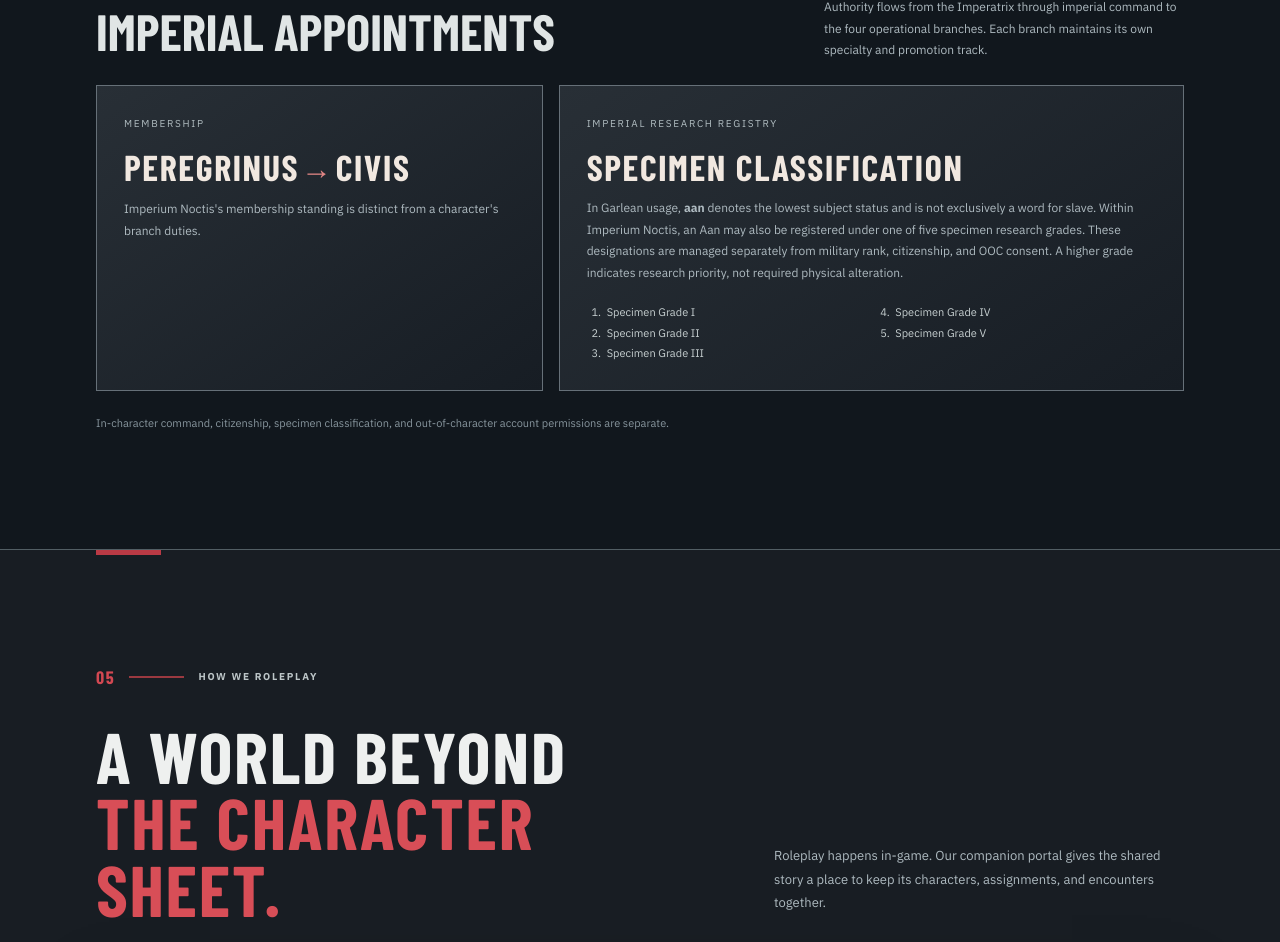
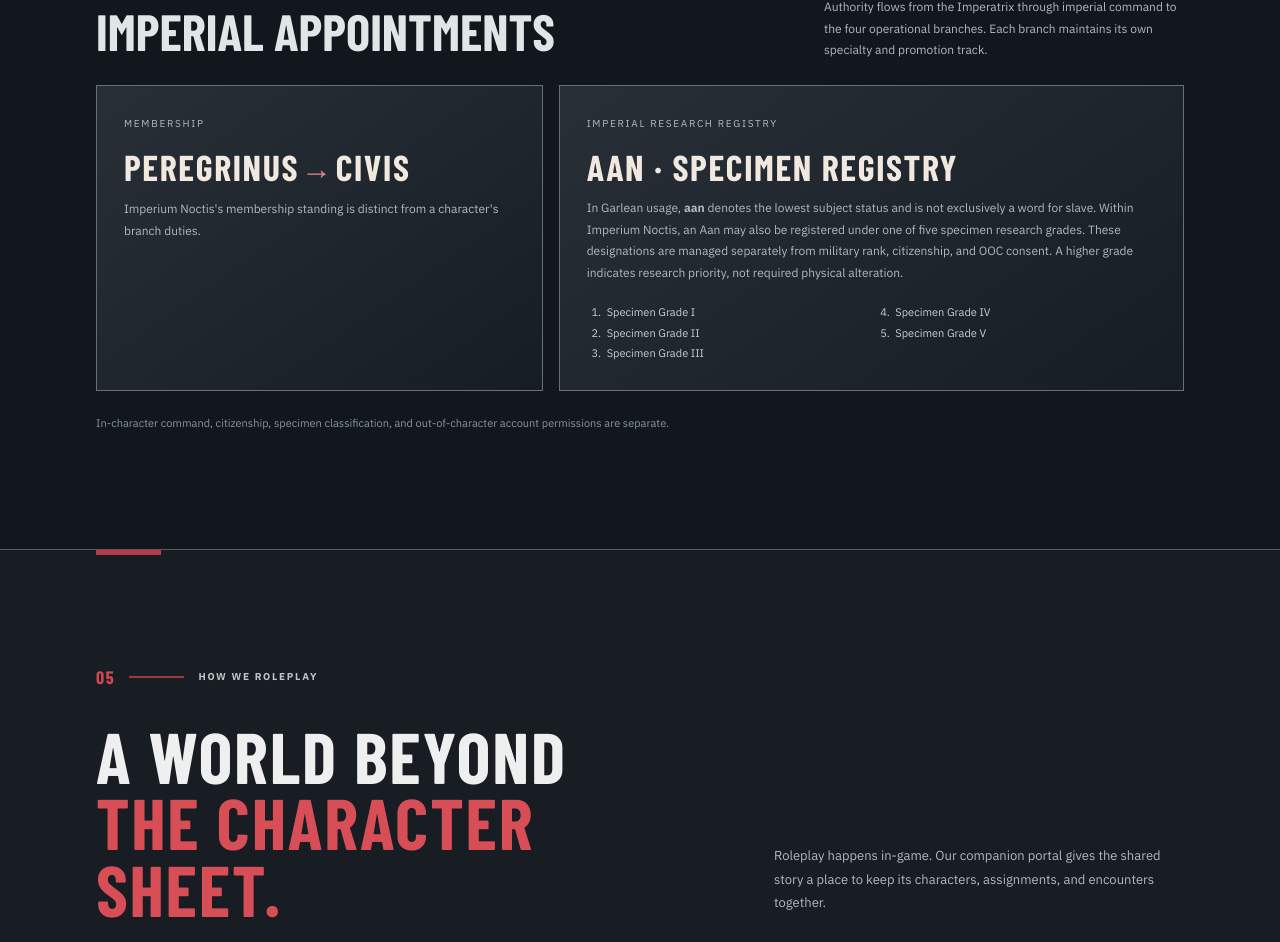
Before and after one commit to evelynrose20/eclipse-order-dashboard, a React (Vite) app: page / in a window 1280 px wide. Shown: the part 5626-6568 px from the top of the page. Built offline with nearby package versions, Linux system fonts and the light colour scheme; no server answers; a web font is replaced by a local one.

Commit message:
Remove invented specimen nomenclature from src/PublicSite.jsx

```diff
--- a/src/PublicSite.jsx
+++ b/src/PublicSite.jsx
@@ -159,7 +159,7 @@ export default function PublicSite(){
      <div className="public-branch-intro"><h3>Imperial appointments</h3><p>Authority flows from the Imperatrix through imperial command to the four operational branches. Each branch maintains its own specialty and promotion track.</p></div>
      <div className="public-other-standing">
       <article><span className="public-branch-kicker">MEMBERSHIP</span><h3>Peregrinus <em>→</em> Civis</h3><p>Imperium Noctis's membership standing is distinct from a character's branch duties.</p></article>
-      <article><span className="public-branch-kicker">IMPERIAL RESEARCH REGISTRY</span><h3>Specimen Classification</h3><p>In Garlean usage, <strong>aan</strong> denotes the lowest subject status and is not exclusively a word for slave. Within Imperium Noctis, an Aan may also be registered under one of five specimen research grades. These designations are managed separately from military rank, citizenship, and OOC consent. A higher grade indicates research priority, not required physical alteration.</p><ol>{SERVITUDE_RANKS.map(name=><li key={name}>{name}</li>)}</ol></article>
+      <article><span className="public-branch-kicker">IMPERIAL RESEARCH REGISTRY</span><h3>Aan · Specimen Registry</h3><p>In Garlean usage, <strong>aan</strong> denotes the lowest subject status and is not exclusively a word for slave. Within Imperium Noctis, an Aan may also be registered under one of five specimen research grades. These designations are managed separately from military rank, citizenship, and OOC consent. A higher grade indicates research priority, not required physical alteration.</p><ol>{SERVITUDE_RANKS.map(name=><li key={name}>{name}</li>)}</ol></article>
      </div>
      <p className="public-footnote">In-character command, citizenship, specimen classification, and out-of-character account permissions are separate.</p>
     </div>
```
